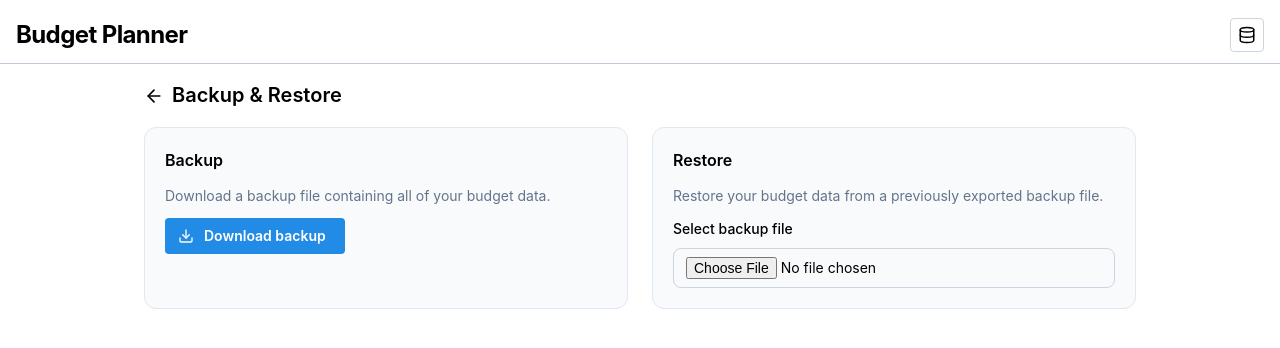
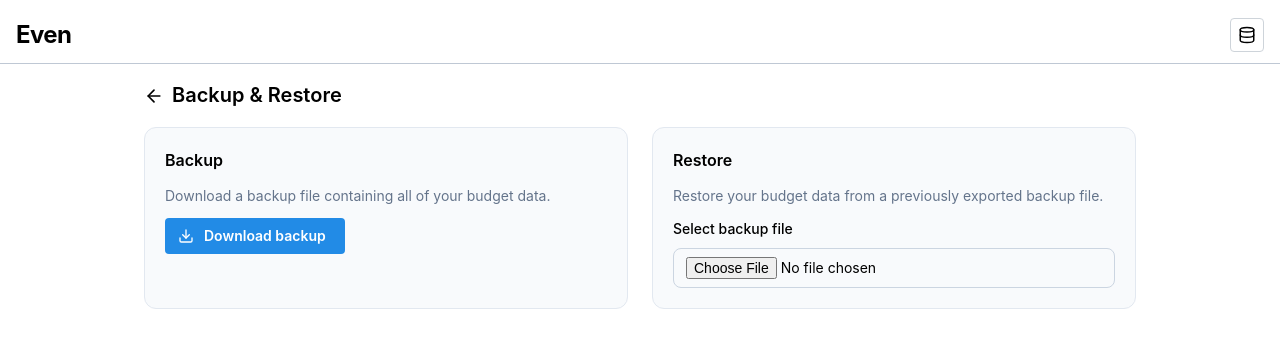
Before and after one commit to gonnanav/budget-planner, a React (Vite) app: page /backup in a window 1280 px wide. Shown: the top 348 px of the page. Built offline with nearby package versions, Linux system fonts and the light colour scheme.

Commit message:
Replace remaining "Budget Planner" references with "Even"

```diff
--- a/index.html
+++ b/index.html
@@ -4,7 +4,7 @@
     <meta charset="UTF-8" />
     <link rel="icon" type="image/svg+xml" href="/vite.svg" />
     <meta name="viewport" content="width=device-width, initial-scale=1.0" />
-    <title>budget-planner</title>
+    <title>Even</title>
   </head>
   <body>
     <div id="root"></div>
--- a/src/AppShell/Header.tsx
+++ b/src/AppShell/Header.tsx
@@ -8,7 +8,7 @@ export function Header() {
     <header className={classes.root}>
       <div className={classes.row}>
         <Link to="/" className={classes.title}>
-          Budget Planner
+          Even
         </Link>
         <ActionIcon
           component={Link}
```
